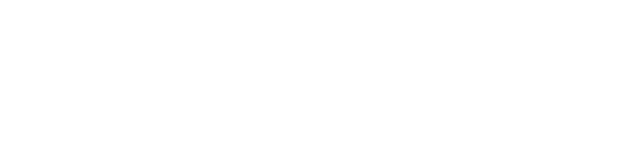
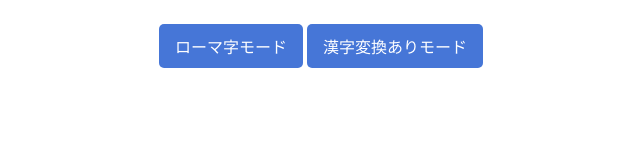
Before and after one commit to kakekita/RPG-Typing, a plain HTML site: page index.html in a window 1280 px wide. Shown: the whole page, without its empty margins (231-871 px from the left). Drawn offline with Linux system fonts and the light colour scheme.

Commit message:
Update index.html

```diff
--- a/index.html
+++ b/index.html
@@ -1,9 +1,50 @@
 <!doctype html>
 <html>
   <head>
+    <title>RPGタイピングゲーム</title>
+    <style>
+      .c-button {
+        appearance: none;
+        font-family: inherit;
+        display: inline-block;
+        min-width: 100px;
+        border: 0;
+        border-radius: 5px;
+        background: #4676d7;
+        color: #fff;
+        padding: 10px 16px;
+        font-size: 1rem;
+        text-decoration: none;
+        cursor: pointer;
+        transition: 0.3s ease-out;
 
+        &:hover {
+          background: #1d49aa;
+        }
+
+        &:focus {
+          outline: none;
+          box-shadow: 0 0 0 4px #cbd6ee;
+        }
+      }
+
+      /********** Basic Styles **********/
+      .wrapper {
+        max-width: 500px;
+        padding: 1rem;
+        margin: 0 auto;
+      }
+
+      body {
+        font-family: "Rubik";
+      }
+    </style>
   </head>
   <body>
+    <div class="wrapper">
+      <button class="c-button">ローマ字モード</button>
+      <button class="c-button">漢字変換ありモード</button>
+    </div>
     <script>
 
     </script>
```
